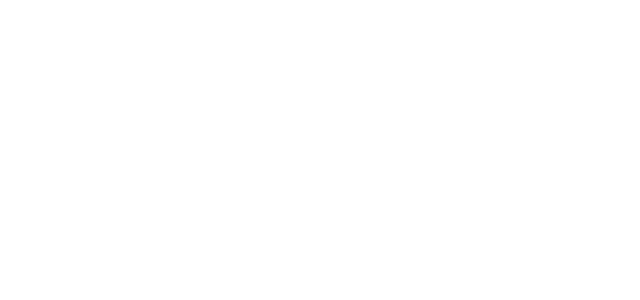
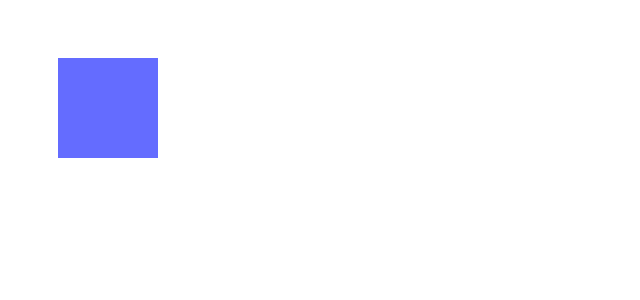
Before and after one commit to thinkricardo/spectre, a React (Vite) app in the folder apps/frontend/: page / in a window 1280 px wide. Shown: the top 300 px of the page, without its empty margins (0-640 px from the left). Built offline with nearby package versions, Linux system fonts and the light colour scheme.

Commit message:
feat(frontend): render basic shape

```diff
--- a/apps/frontend/src/app/app.tsx
+++ b/apps/frontend/src/app/app.tsx
@@ -2,7 +2,11 @@
 import styles from './app.module.scss';
 
 export function App() {
-  return <div></div>;
+  return (
+    <svg>
+      <rect x="50" y="50" height="100" width="100" fill="#646cff" />
+    </svg>
+  );
 }
 
 export default App;
```
